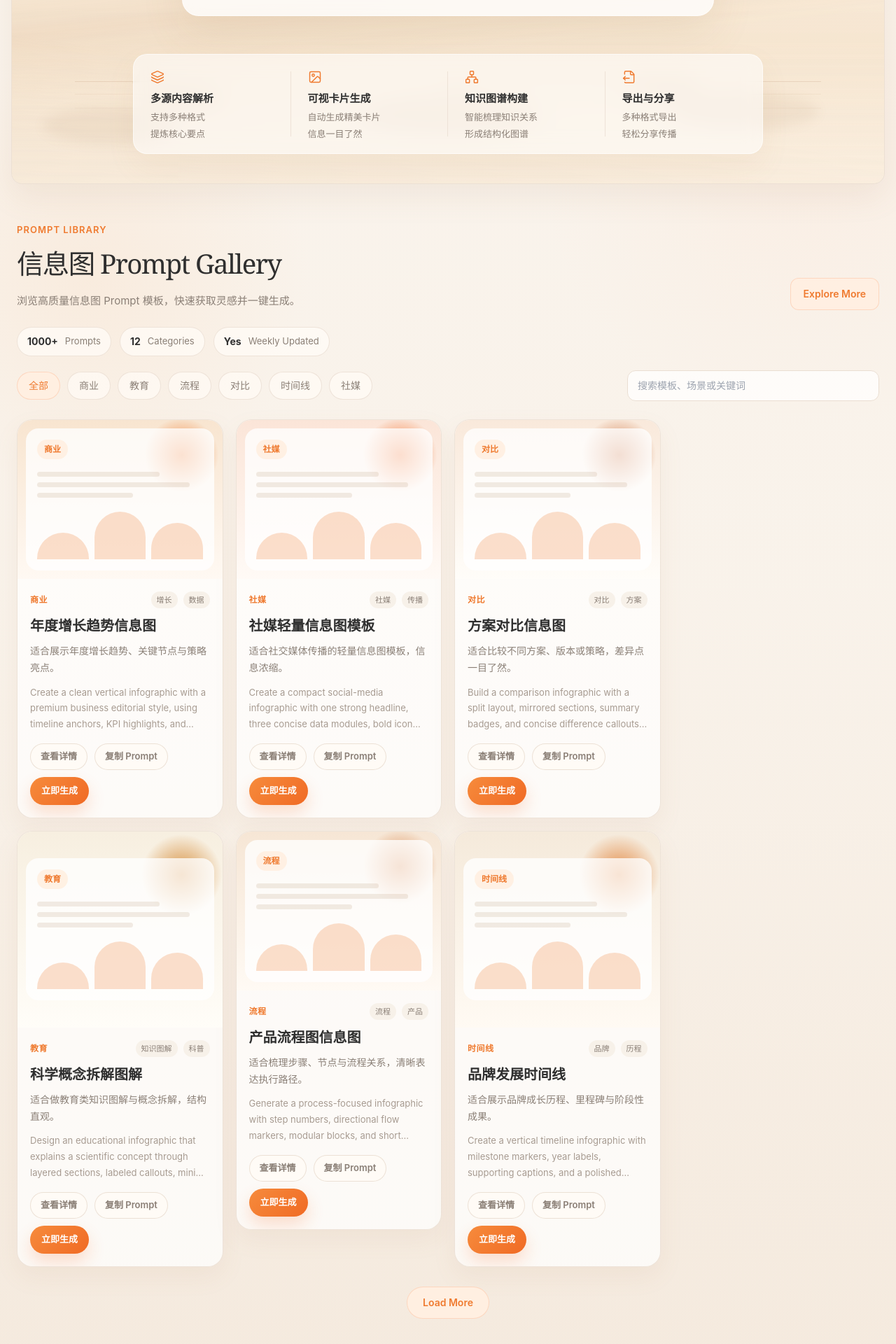
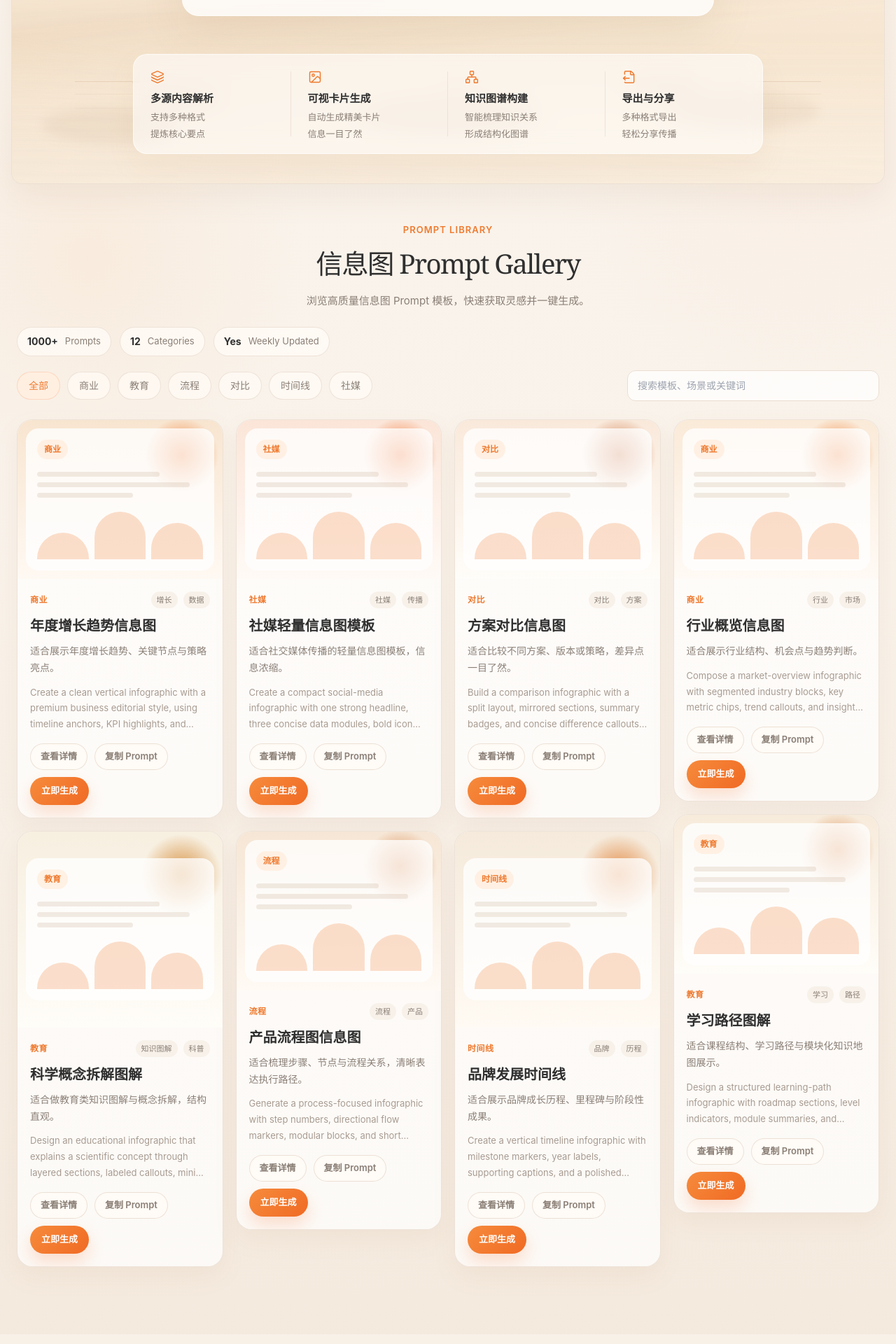
Before and after one commit to yezizhizhi/gptimage, a Next.js app: page / in a window 1280 px wide. Shown: the part 747-2667 px from the top of the page at 70% size. Built offline with nearby package versions, Linux system fonts and the light colour scheme; no server answers.

Commit message:
Center gallery copy and remove extra actions

```diff
--- a/app/components/infographic-gallery/infographic-gallery-section.tsx
+++ b/app/components/infographic-gallery/infographic-gallery-section.tsx
@@ -6,15 +6,10 @@ import { SectionHeader } from "./section-header";
 import { GalleryToolbar } from "./gallery-toolbar";
 import { MasonryGrid } from "./masonry-grid";
 import { PromptDetailModal } from "./prompt-detail-modal";
-import { LoadMoreButton } from "./load-more-button";
-
-const INITIAL_VISIBLE = 6;
-const LOAD_MORE_STEP = 4;
 
 export function InfographicGallerySection() {
   const [activeCategory, setActiveCategory] = useState<PromptCategory>("全部");
   const [query, setQuery] = useState("");
-  const [visibleCount, setVisibleCount] = useState(INITIAL_VISIBLE);
   const [selectedItem, setSelectedItem] = useState<PromptItem | null>(null);
 
   const filteredItems = useMemo(() => {
@@ -32,17 +27,12 @@ export function InfographicGallerySection() {
     });
   }, [activeCategory, query]);
 
-  const visibleItems = filteredItems.slice(0, visibleCount);
-  const hasMore = visibleCount < filteredItems.length;
-
   const handleCategoryChange = (category: PromptCategory) => {
     setActiveCategory(category);
-    setVisibleCount(INITIAL_VISIBLE);
   };
 
   const handleQueryChange = (value: string) => {
     setQuery(value);
-    setVisibleCount(INITIAL_VISIBLE);
   };
 
   const handleCopy = async (item: PromptItem) => {
@@ -62,7 +52,7 @@ export function InfographicGallerySection() {
   return (
     <section className="infographic-gallery-section">
       <div className="infographic-gallery-shell">
-        <SectionHeader onPrimaryAction={() => handleGenerate(promptItems[0])} />
+        <SectionHeader />
 
         <GalleryToolbar
           categories={promptCategories}
@@ -73,13 +63,11 @@ export function InfographicGallerySection() {
         />
 
         <MasonryGrid
-          items={visibleItems}
+          items={filteredItems}
           onViewDetail={setSelectedItem}
           onGenerate={handleGenerate}
           onCopy={handleCopy}
         />
-
-        <LoadMoreButton onClick={() => setVisibleCount((count) => count + LOAD_MORE_STEP)} disabled={!hasMore} />
       </div>
 
       <PromptDetailModal
--- a/app/components/infographic-gallery/section-header.tsx
+++ b/app/components/infographic-gallery/section-header.tsx
@@ -1,8 +1,4 @@
-type SectionHeaderProps = {
-  onPrimaryAction: () => void;
-};
-
-export function SectionHeader({ onPrimaryAction }: SectionHeaderProps) {
+export function SectionHeader() {
   return (
     <div className="gallery-section-header">
       <div>
@@ -12,10 +8,6 @@ export function SectionHeader({ onPrimaryAction }: SectionHeaderProps) {
           浏览高质量信息图 Prompt 模板，快速获取灵感并一键生成。
         </p>
       </div>
-
-      <button type="button" className="gallery-primary-action" onClick={onPrimaryAction}>
-        Explore More
-      </button>
     </div>
   );
 }
--- a/app/globals.css
+++ b/app/globals.css
@@ -634,9 +634,8 @@ select {
 
 .gallery-section-header {
   display: flex;
-  align-items: flex-end;
-  justify-content: space-between;
-  gap: 24px;
+  justify-content: center;
+  text-align: center;
 }
 
 .gallery-section-eyebrow {
@@ -663,17 +662,8 @@ select {
   color: var(--secondary-text);
   font-size: 15px;
   line-height: 1.8;
-}
-
-.gallery-primary-action {
-  min-height: 46px;
-  padding: 0 18px;
-  border-radius: 12px;
-  border: 1px solid rgba(240, 106, 36, 0.18);
-  background: rgba(255, 239, 225, 0.92);
-  color: var(--accent);
-  font-size: 14px;
-  font-weight: 600;
+  margin-left: auto;
+  margin-right: auto;
 }
 
 .gallery-toolbar {
@@ -986,27 +976,6 @@ select {
   box-shadow: 0 12px 24px rgba(240, 106, 36, 0.2);
 }
 
-.gallery-load-more-wrap {
-  display: flex;
-  justify-content: center;
-  margin-top: 28px;
-}
-
-.gallery-load-more {
-  min-height: 46px;
-  padding: 0 22px;
-  border-radius: 999px;
-  border: 1px solid rgba(240, 106, 36, 0.18);
-  background: rgba(255, 239, 225, 0.92);
-  color: var(--accent);
-  font-size: 14px;
-  font-weight: 600;
-}
-
-.gallery-load-more:disabled {
-  opacity: 0.7;
-}
-
 .prompt-modal-backdrop {
   position: fixed;
   inset: 0;
@@ -1267,13 +1236,11 @@ select {
     display: none;
   }
 
-  .gallery-section-header,
   .gallery-toolbar-controls {
     flex-direction: column;
     align-items: stretch;
   }
 
-  .gallery-primary-action,
   .gallery-search {
     max-width: none;
     width: 100%;
```
